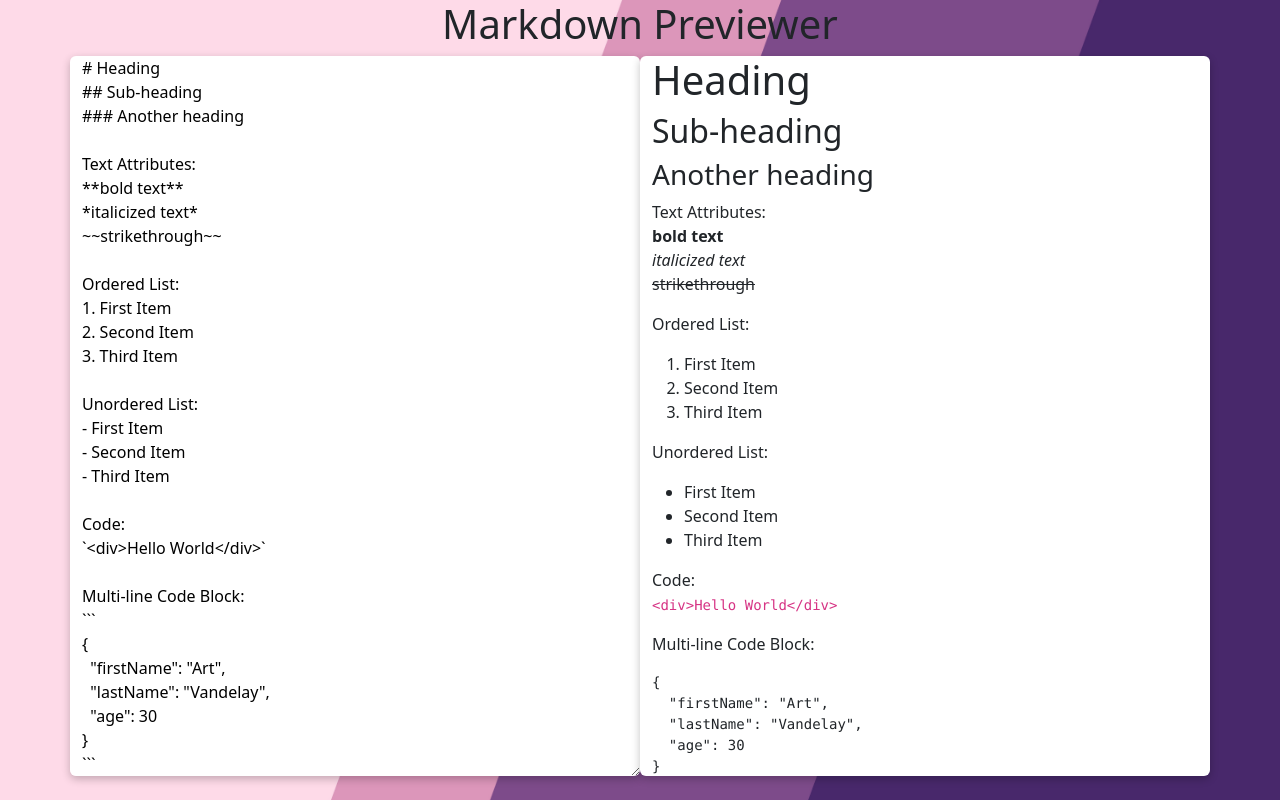
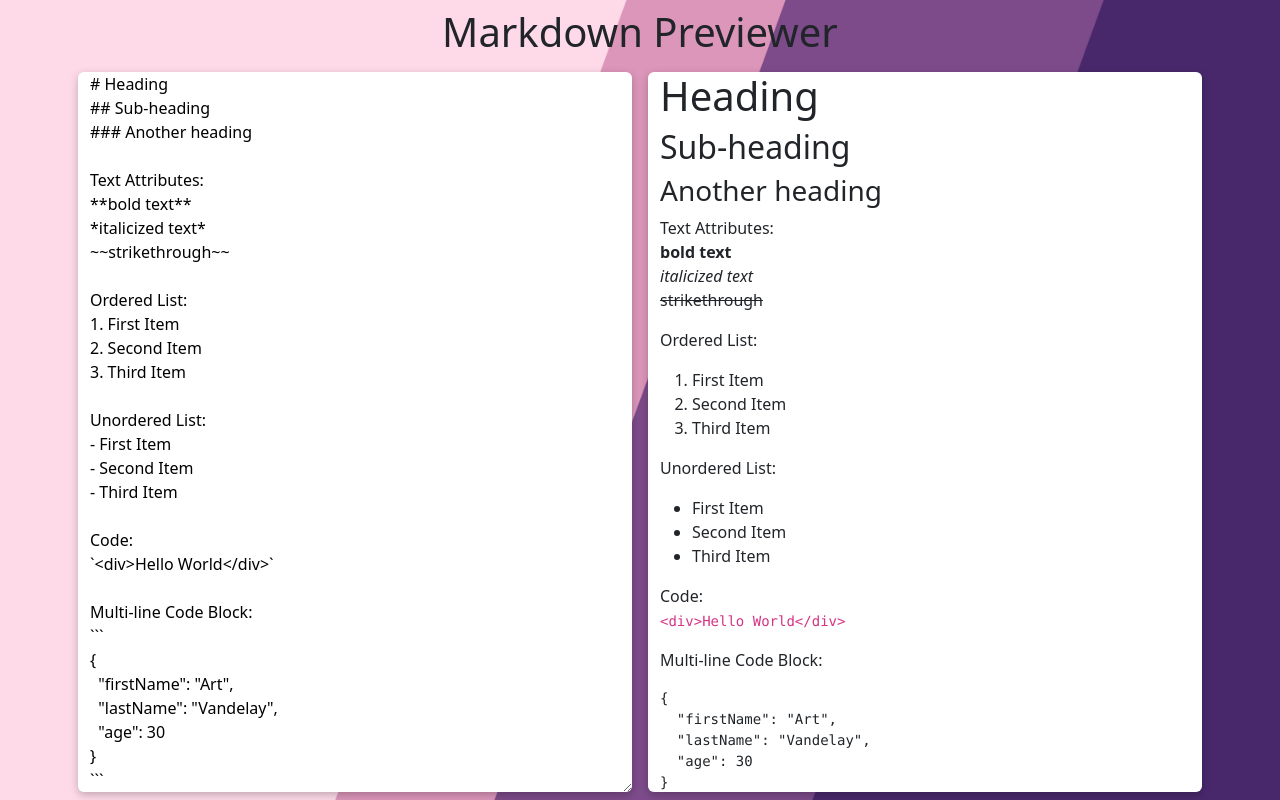
Before and after one commit to chloeharris1/markdown-previewer, a React (Create React App) app: page / in a window 1280 px wide. Built offline with nearby package versions, Linux system fonts and the light colour scheme.

Commit message:
App styling completed

```diff
--- a/src/App.js
+++ b/src/App.js
@@ -78,8 +78,8 @@ class App extends React.Component {
   render(){
     return (
       <div className='container'>
-        <div className='row d-flex form-outline'>
-        <h1 className='text-center'>Markdown Previewer</h1>
+        <div className='row d-flex'>
+        <h1 className='text-center mt-2'>Markdown Previewer</h1>
           <Editor markdown={this.state.markdown} onChange={this.handleChange}/>
           <Preview markdown={this.state.markdown}/>
         </div>
@@ -93,7 +93,7 @@ const Editor = (props) => {
     <textarea
       id="editor"
       type="text"
-      className='col-md-6 col-xs-12 w-50 scrollbar'
+      className='col-md-4 col-xs-12 scrollbar m-2'
       value={props.markdown}
       onChange={props.onChange}>
       </textarea>
@@ -104,7 +104,7 @@ const Preview = (props) => {
   return (
     <div
     id="preview"
-    className='col-md-6 col-xs-12 text-left scrollbar'
+    className='col-md-4 col-xs-12 text-left scrollbar m-2'
     dangerouslySetInnerHTML={{__html: marked(props.markdown)}}></div>
   );
 };
--- a/src/styles.css
+++ b/src/styles.css
@@ -51,11 +51,6 @@ textarea:focus {
 }
 
 
-/* #preview {
-    overflow-y: scroll;
-} */
-
-
 /* Scrollbar Styles */
 
 
```
Also changed, not shown: public/Screenshot.png (added), 1 other file (tests, documents, lock files or other folders).
